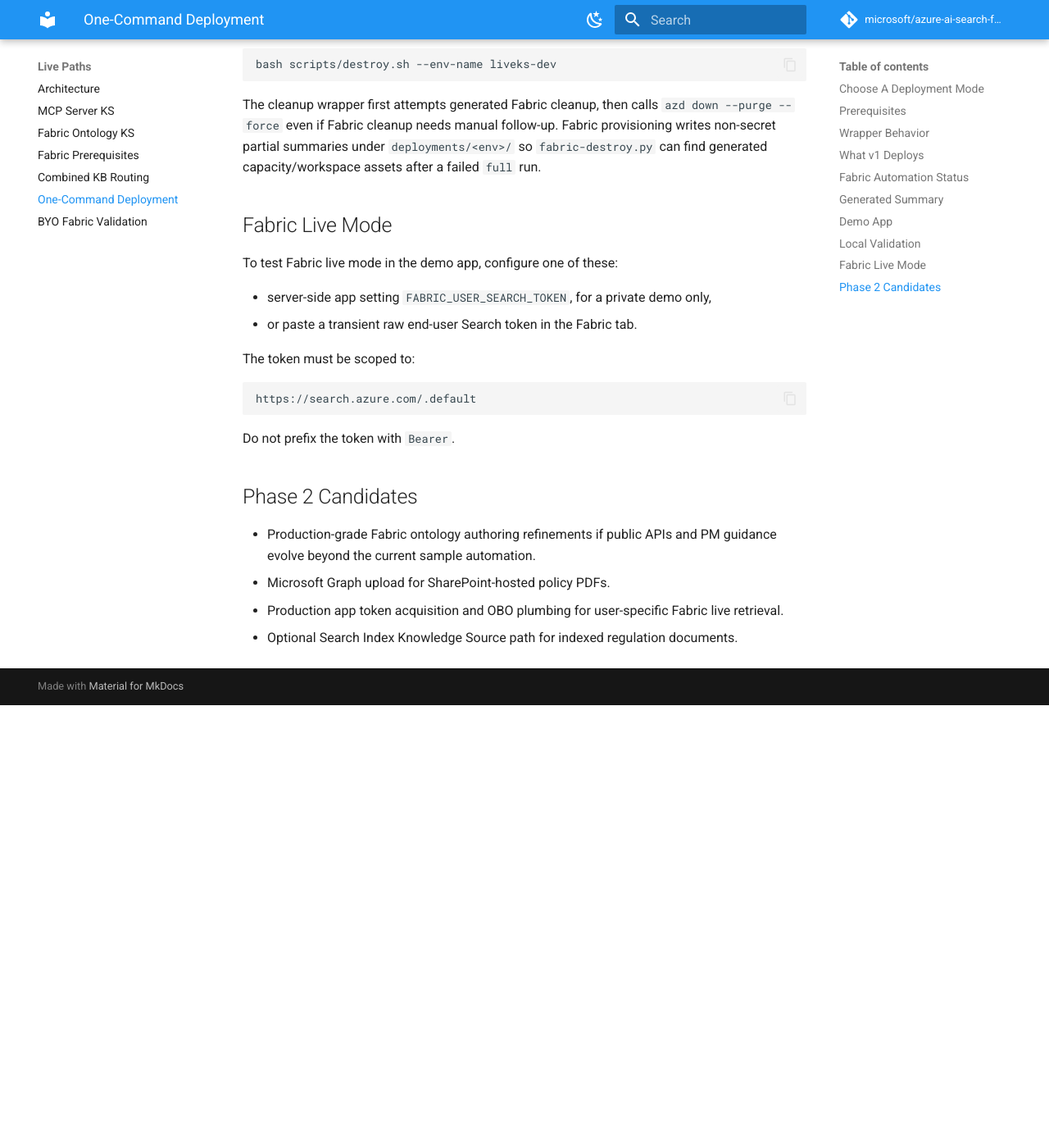
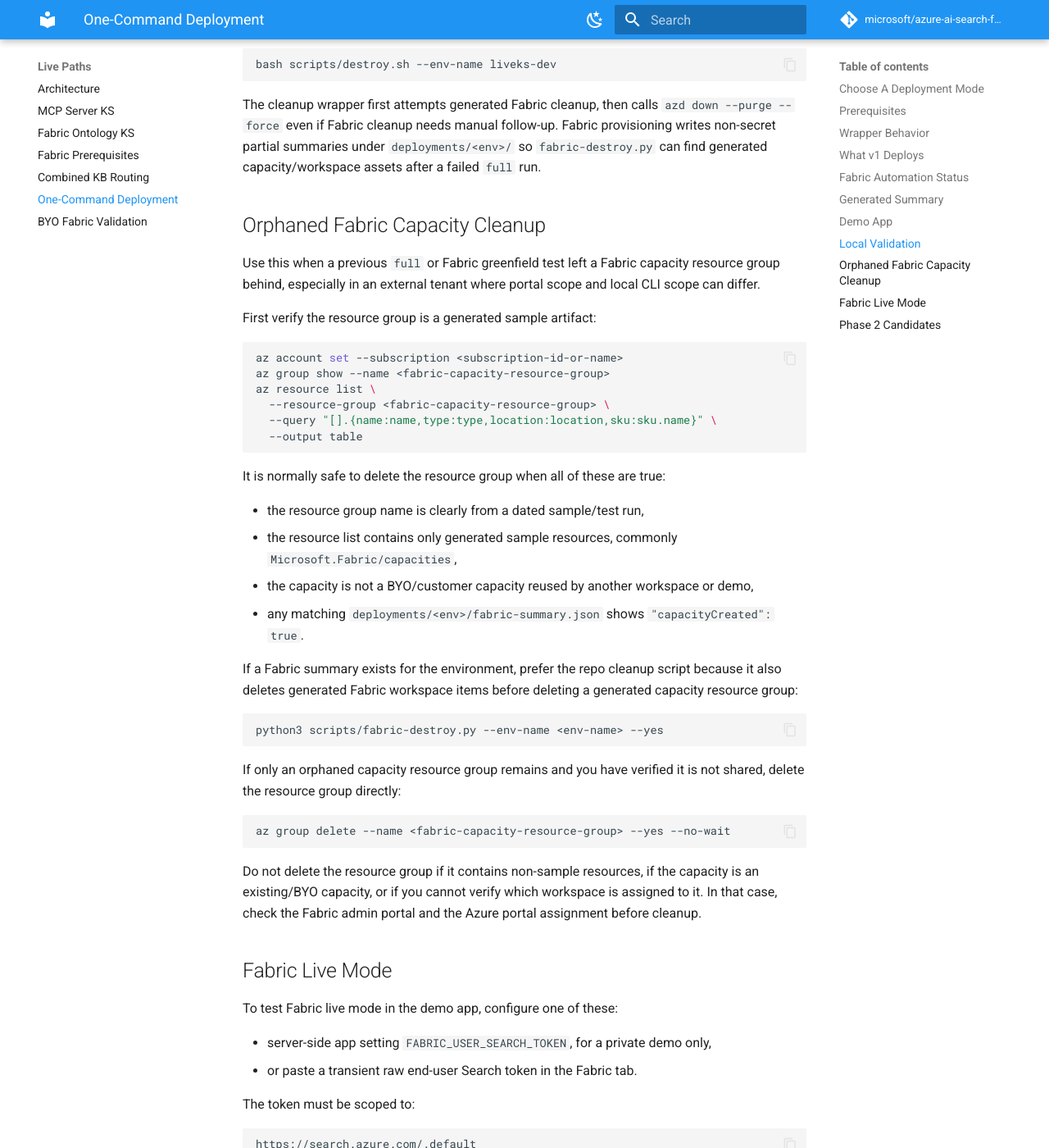
Before and after one commit to microsoft/azure-ai-search-foundry-iq-live-knowledge-sources, an MkDocs documentation site: the page built from docs/10-one-command-deployment.md, in a window 1280 px wide and 1400 px high, scrolled down 6283 px. Shown: the whole window at 82% size. Built offline with MkDocs 1.6.1 and Material for MkDocs 9.7.7, drawn with Linux system fonts in a browser that asks for light colours; comment, search, counter and statistics services are not loaded; before the commit the page ends 7143 px from its top, so only the background shows below that.

Commit message:
docs: add orphaned Fabric capacity cleanup guidance

````diff
--- a/docs/10-one-command-deployment.md
+++ b/docs/10-one-command-deployment.md
@@ -211,6 +211,42 @@
 
 The cleanup wrapper first attempts generated Fabric cleanup, then calls `azd down --purge --force` even if Fabric cleanup needs manual follow-up. Fabric provisioning writes non-secret partial summaries under `deployments/<env>/` so `fabric-destroy.py` can find generated capacity/workspace assets after a failed `full` run.
 
+## Orphaned Fabric Capacity Cleanup
+
+Use this when a previous `full` or Fabric greenfield test left a Fabric capacity resource group behind, especially in an external tenant where portal scope and local CLI scope can differ.
+
+First verify the resource group is a generated sample artifact:
+
+```bash
+az account set --subscription <subscription-id-or-name>
+az group show --name <fabric-capacity-resource-group>
+az resource list \
+  --resource-group <fabric-capacity-resource-group> \
+  --query "[].{name:name,type:type,location:location,sku:sku.name}" \
+  --output table
+```
+
+It is normally safe to delete the resource group when all of these are true:
+
+- the resource group name is clearly from a dated sample/test run,
+- the resource list contains only generated sample resources, commonly `Microsoft.Fabric/capacities`,
+- the capacity is not a BYO/customer capacity reused by another workspace or demo,
+- any matching `deployments/<env>/fabric-summary.json` shows `"capacityCreated": true`.
+
+If a Fabric summary exists for the environment, prefer the repo cleanup script because it also deletes generated Fabric workspace items before deleting a generated capacity resource group:
+
+```bash
+python3 scripts/fabric-destroy.py --env-name <env-name> --yes
+```
+
+If only an orphaned capacity resource group remains and you have verified it is not shared, delete the resource group directly:
+
+```bash
+az group delete --name <fabric-capacity-resource-group> --yes --no-wait
+```
+
+Do not delete the resource group if it contains non-sample resources, if the capacity is an existing/BYO capacity, or if you cannot verify which workspace is assigned to it. In that case, check the Fabric admin portal and the Azure portal assignment before cleanup.
+
 ## Fabric Live Mode
 
 To test Fabric live mode in the demo app, configure one of these:
````
Also changed, not shown: docs/fabric-ontology-prerequisites.md (+2 -0 lines).
